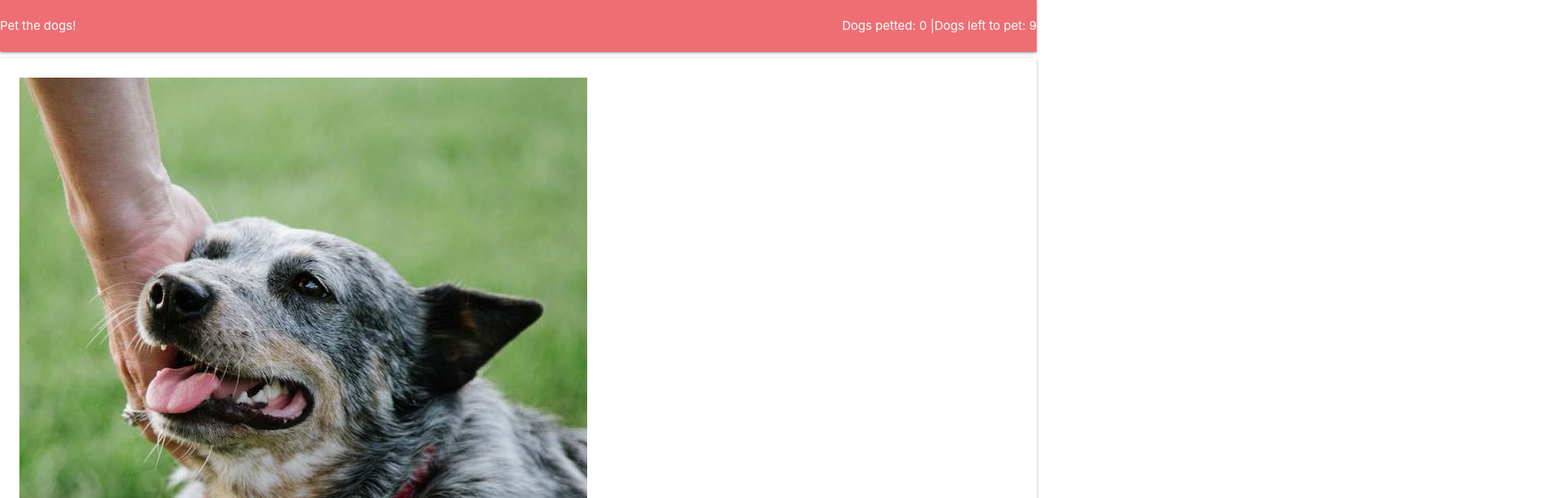
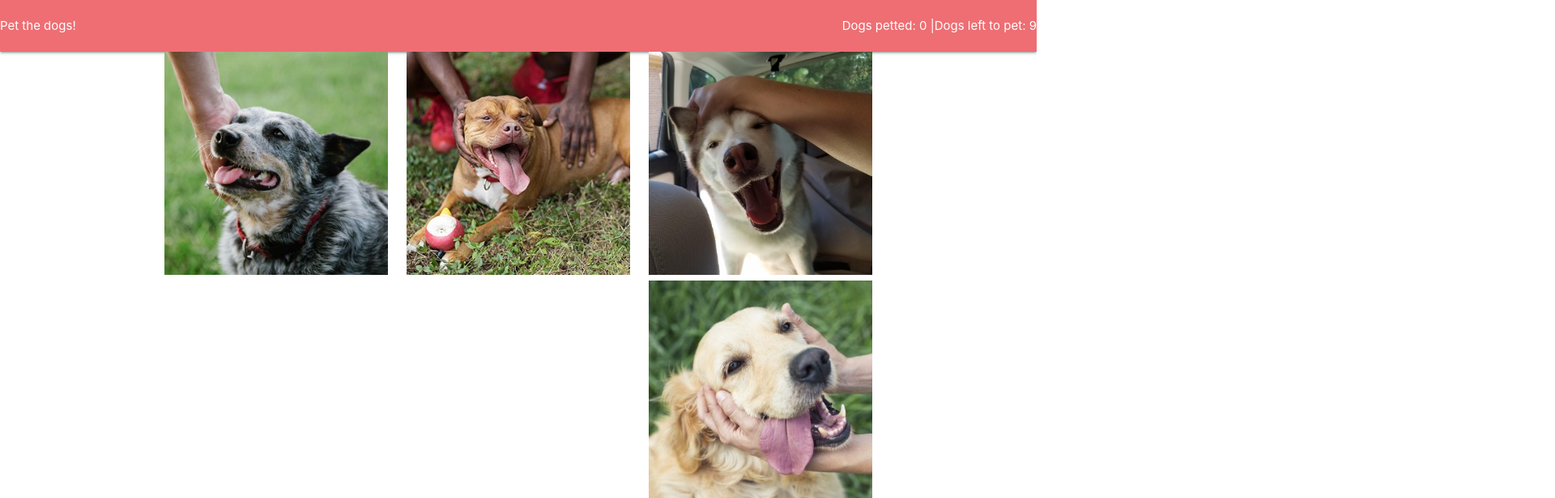
Before and after one commit to shannon-burke/pet-the-dogs, a React (Create React App) app: page / in a window 1280 px wide. Shown: the top 616 px of the page at 81% size, 1920 px wide, since content can reach past the window. Built offline with nearby package versions, Linux system fonts and the light colour scheme.

Commit message:
working on onClick

```diff
--- a/src/App.js
+++ b/src/App.js
@@ -2,7 +2,7 @@ import React, { Component } from "react";
 import "./App.css";
 import Header from "./components/Header";
 import ImageCard from "./components/ImageCard";
-import ImageSection from "./components/ImageSection";
+//import ImageSection from "./components/ImageSection";
 import Dogs from "./Dogs.json";
 
 
@@ -14,22 +14,50 @@ class App extends Component {
     leftToWin: 9
   };
 
+  randomizer() {
+
+  };
+
+  increaseScore() {
+    this.setState({ currentScore: this.state.currentScore + 1 })
+    console.log("increased score to" + this.state.currentScore)
+  };
+
+
+  gameWin() {
+
+  };
+
+  gameReset() {
+
+  };
+
+  clickFunction(id) {
+    console.log("test");
+    console.log(id);
+  };
+
   render() {
     //console.log(this.state.currentScore);
+    this.clickFunction();
     return (
       <div>
         <Header
           currentScore={this.state.currentScore}
           leftToWin={this.state.leftToWin}
         />
-
+        <div className="container">
+          <div className="row">
             {this.state.Dogs.map(dog => (
               <ImageCard
                 src={dog.src}
                 alt={dog.alt}
+                key={dog.id}
+                id={dog.id}
               />
             ))}
-
+          </div>
+        </div>
       </div>
     );
   }
--- a/src/components/Header/index.js
+++ b/src/components/Header/index.js
@@ -6,7 +6,7 @@ class Header extends Component {
 
     render(props) {
         //super(props);
-        console.log(props);
+        //console.log(props);
         return (
             <div>
                 <nav>
--- a/src/components/ImageCard/index.js
+++ b/src/components/ImageCard/index.js
@@ -1,5 +1,6 @@
 import React, { Component } from "react"
 // import Dogs from "../../Dogs.json"
+import "./style.css";
 
 class ImageCard extends Component {
     // state = {
@@ -10,13 +11,11 @@ class ImageCard extends Component {
 
     render(props) {
         return (
-            <div>
-                <div class="col s12 m4">
-                    <div class="card-panel">
-                        <img src={this.props.src} className="dog-image" alt={this.props.alt} />
-                    </div>
-                </div>
+
+            <div className="col s4 m4 l4">
+                <img src={this.props.src} className="dog-image" alt={this.props.alt} onClick={() => this.props.clickFunction(this.props.id)} />
             </div>
+
         )
     }
 }
--- /dev/null
+++ b/src/components/ImageCard/style.css
@@ -0,0 +1,3 @@
+img {
+    width: 100%;
+}
```
Lines whose indentation alone changed are shown as unchanged.
